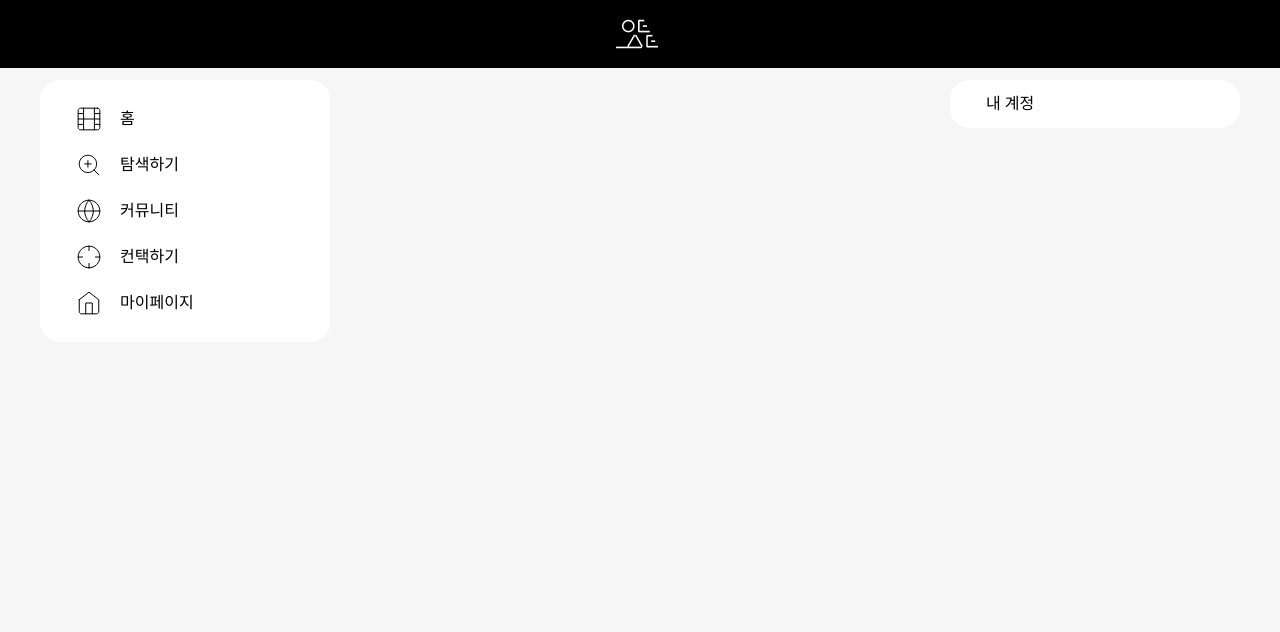
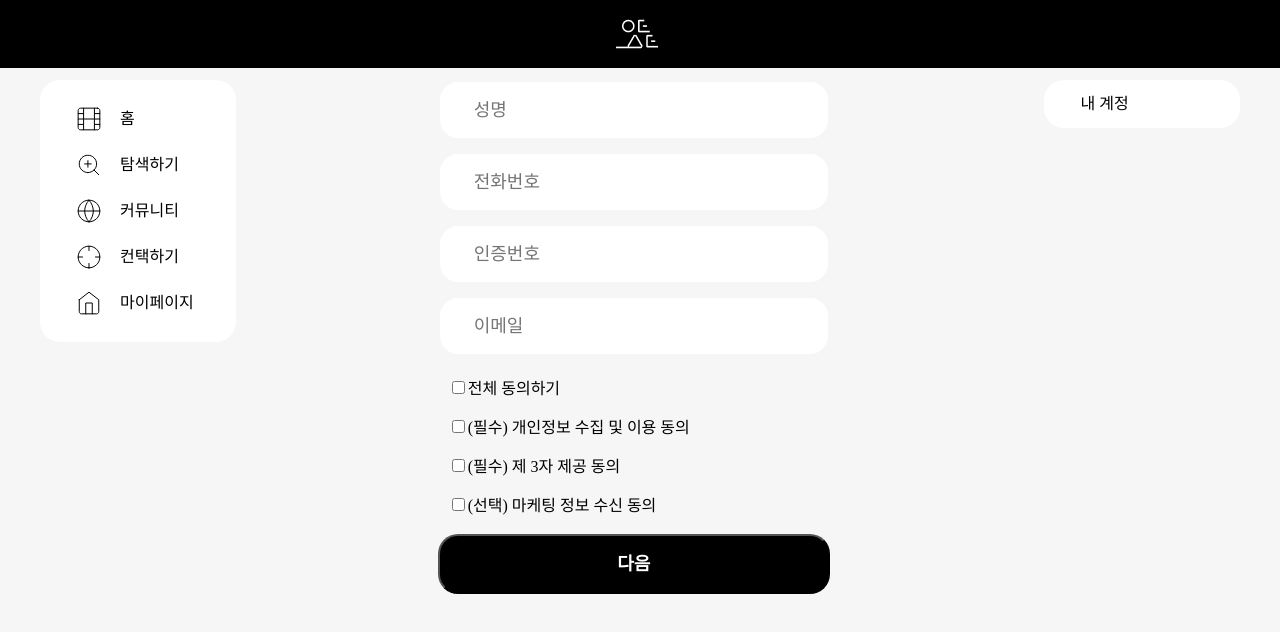
Before and after one commit to Artistep/Frontend, a React (Create React App) app: page /register in a window 1280 px wide. Shown: the top 632 px of the page. Built offline with nearby package versions, Linux system fonts and the light colour scheme; a web font is replaced by a local one.

Commit message:
[feat]Register Page

```diff
--- a/src/App.js
+++ b/src/App.js
@@ -5,6 +5,8 @@ import Login from "./pages/login";
 import LeftSideBar from "./components/leftsidebar";
 import RightSideBar from "./components/rightsidebar";
 import GlobalStyle from "./GlobalStyle";
+import Register from "./pages/register";
+import Next from "./pages/register/next";
 
 function App() {
   return (
@@ -32,6 +34,8 @@ function App() {
           <Routes>
             <Route path="/" element={<Main />} />
             <Route path="/login" element={<Login />} />
+            <Route path="/register" element={<Register />} />
+            <Route path="/next" element={<Next />} />
           </Routes>
           <RightSideBar />
         </div>
--- a/src/components/Label/styled.js
+++ b/src/components/Label/styled.js
@@ -6,7 +6,6 @@ font-style: normal;
 font-weight: 400;
 font-size: 14px;
 line-height: 20px;
-text-align: center;
 letter-spacing: -0.01em;
 padding: 10px;
 color: #B6B6B6;
--- a/src/pages/login/index.jsx
+++ b/src/pages/login/index.jsx
@@ -5,7 +5,7 @@ import { SmallLabel, BigLabel } from "../../components/Label/styled";
 
 const Login = () => {
   return (
-    <div style={{ width: "100%", display: "block", textAlign: "center" }}>
+    <div style={{ width: "100%", display: "block"}}>
       <div style={{ width: "50%", margin: "0 auto" }}>
         <LoginInput placeholder="활동 아이디 또는 이메일" />
         <LoginInput placeholder="비밀번호" />
@@ -29,7 +29,7 @@ const Login = () => {
         <LoginButton>로그인</LoginButton>
 
         <div style={{marginTop:"150px", display:"grid"}}>
-            <SmallLabel>
+            <SmallLabel style={{textAlign:"center"}}>
                 아직도 회원이 아닌가요?
             </SmallLabel>
             <BigLabel>
--- /dev/null
+++ b/src/pages/register/index.jsx
@@ -0,0 +1,40 @@
+import React from "react";
+import { LoginInput } from "../../components/Inputbar/styled";
+import { LoginButton } from "../../components/button/styled";
+
+const Register = () => {
+  return (
+    <div style={{ width: "100%", display: "block"}}>
+      <div style={{ width: "50%", margin: "0 auto" }}>
+        <LoginInput placeholder="성명" />
+        <LoginInput placeholder="전화번호" />
+        <LoginInput placeholder="인증번호" />
+        <LoginInput placeholder="이메일" />
+        <div>
+          <div style={{padding: "10px"}}>
+            <input type="checkbox" />
+            <label>전체 동의하기</label>
+          </div>
+          <div style={{padding: "10px"}}>
+            <input type="checkbox" />
+            <label>(필수) 개인정보 수집 및 이용 동의</label>
+          </div>
+          <div style={{padding: "10px"}}>
+            <input type="checkbox" />
+            <label>(필수) 제 3자 제공 동의</label>
+          </div>
+          <div style={{padding: "10px", marginBottom: "10px"}}>
+            <input type="checkbox" />
+            <label>(선택) 마케팅 정보 수신 동의</label>
+          </div>
+        </div>
+
+        <LoginButton>
+            다음
+        </LoginButton>
+      </div>
+    </div>
+  );
+};
+
+export default Register;
--- /dev/null
+++ b/src/pages/register/next.jsx
@@ -0,0 +1,32 @@
+import React from "react";
+import { SmallLabel } from "../../components/Label/styled";
+import { LoginInput } from "../../components/Inputbar/styled";
+import { LoginButton } from "../../components/button/styled";
+
+const Next = () => {
+  return (
+    <div style={{ width: "100%", display: "block" }}>
+      <div style={{ width: "50%", margin: "0 auto" }}>
+        <LoginInput placeholder="아이디" />
+        <LoginInput placeholder="비밀번호" />
+        <LoginInput placeholder="비밀번호 확인" />
+
+        <LoginButton>회원가입</LoginButton>
+        <div style={{marginTop:"50px", display:"grid"}}>
+          <SmallLabel>한글과 공백은 사용할 수 없어요.</SmallLabel>
+          <SmallLabel>
+            8~12자 영문, 숫자, 특수문자를 2가지 이상 사용해야 합니다.
+          </SmallLabel>
+          <SmallLabel>
+            아이디와 비밀번호는 동일하게 사용할 수 없어요.
+          </SmallLabel>
+          <SmallLabel>
+            연속 문자열과 같은 쉬운 비밀번호는 사용하지 않기를 권고합니다.
+          </SmallLabel>
+        </div>
+      </div>
+    </div>
+  );
+};
+
+export default Next;
```
